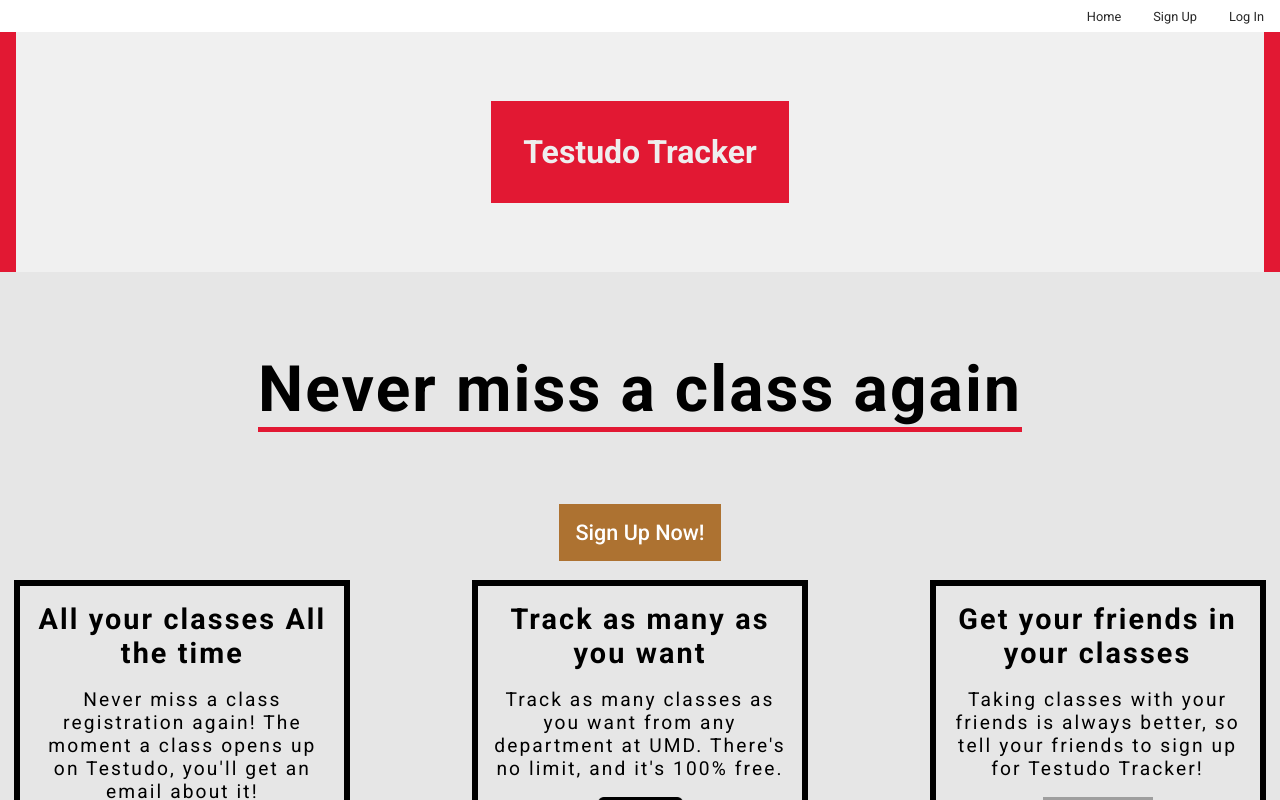
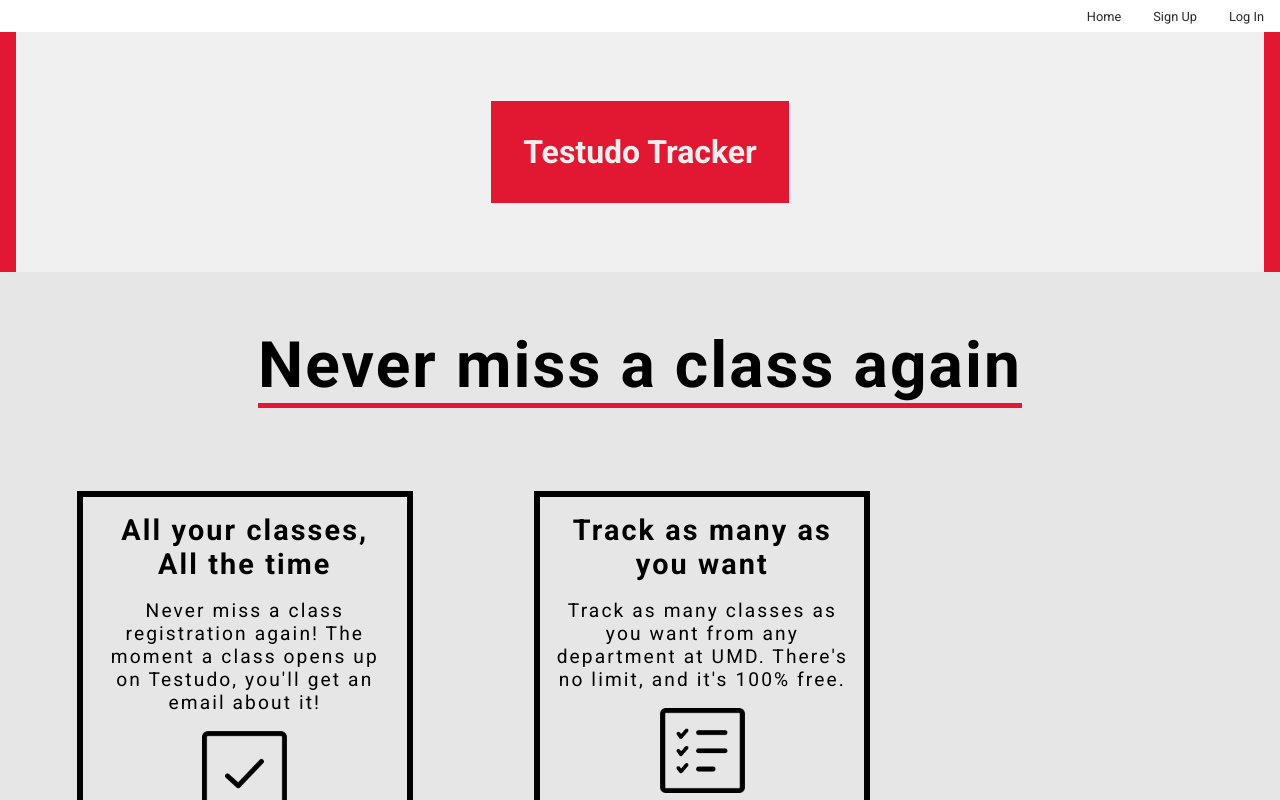
Before and after one commit to DaDevFox/testudo-tracker, a Next.js app: page / in a window 1280 px wide. Built offline with nearby package versions, Linux system fonts and the light colour scheme; no server answers; grey boxes are pictures that could not be loaded.

Commit message:
Reformat cards

```diff
--- a/src/app/page.js
+++ b/src/app/page.js
@@ -16,16 +16,12 @@
       <WebsiteTitle />
       <p className={styles.tagLine}>Never miss a class again</p>
 
-      <Link className={styles.buttonContainer} href="/register">
-        Sign Up Now!
-      </Link>
-
       <div className={styles.cardContainer}>
         <Card
           imgHeight={85}
           imgWidth={85}
           img={check}
-          title="All your classes All the time"
+          title="All your classes, All the time"
           description="Never miss a class registration again! The moment a class opens up on Testudo, you'll get an email about it!"
         />
         <Card
@@ -43,6 +39,10 @@
           description="Taking classes with your friends is always better, so tell your friends to sign up for Testudo Tracker!"
         />
       </div>
+
+      <Link className={styles.buttonContainer} href="/register">
+        Sign Up Now!
+      </Link>
     </div>
   );
 }
--- a/src/styles/components.module.css
+++ b/src/styles/components.module.css
@@ -5,6 +5,7 @@
 
 /* NAVBAR */
 .navbar {
+  z-index: 1;
   height: var(
     --navbar-height
   ); /* height controlled by child to fill with center alignment on column-dir flexbox */
@@ -390,27 +391,32 @@
   font-size: 22px;
 }
 
-/* Card */
+/* CARD */
 .card {
   width: 21rem;
   height: 23rem;
+
+  font-size: 1rem;
   border-radius: 0rem;
   border-color: #000;
   border-width: 0.4rem;
   border-style: solid;
+
   padding: 1rem;
-  margin-top: 1.2rem;
-  margin-left: 3.8rem;
-  margin-right: 3.8rem;
+  margin: 1.2rem 3.8rem 1.2rem 3.8rem;
+
   display: flex;
   flex-direction: column;
   align-items: center;
-  font-size: 1rem;
 }
 
 .card:hover {
-  border-color: var(--maryland-gold);
+box-shadow: -5px 10px 267px -27px rgba(0,0,0,0.24);
+-webkit-box-shadow: -5px 10px 267px -27px rgba(0,0,0,0.24);
+-moz-box-shadow: -5px 10px 267px -27px rgba(0,0,0,0.24);
 }
+
+
 
 .cardTitle {
   font-size: 1.8rem;
@@ -420,10 +426,6 @@
   margin-top: 0rem;
   letter-spacing: 2.1px;
   text-align: center;
-}
-
-.card:hover .cardTitle {
-  color: var(--bronze-testudo);
 }
 
 .cardDescription {
@@ -468,7 +470,6 @@
     color: rgb(220, 220, 220);
     margin-bottom: 1.1rem;
     margin-top: 0rem;
-    font-family: "Lucida Sans", "Lucida Sans Regular", "Lucida Grande", "Lucida Sans Unicode", Geneva, Verdana, sans-serif;
     letter-spacing: 2.1px;
     text-align: center;
   }
@@ -483,7 +484,6 @@
     color: rgb(220, 220, 220);
     margin-bottom: 1.1rem;
     margin-top: 0rem;
-    font-family: "Lucida Sans", "Lucida Sans Regular", "Lucida Grande", "Lucida Sans Unicode", Geneva, Verdana, sans-serif;
     letter-spacing: 2.1px;
     text-align: center;
   }
--- a/src/styles/home-page.module.css
+++ b/src/styles/home-page.module.css
@@ -69,7 +69,7 @@
     display: flex;
     flex-direction: column;
     align-items: center;
-    margin: 3rem;
+    margin: 1.5rem 3rem 3rem 3rem;
     font-family: var(--font-inter);
 
     max-width: 80vw;
@@ -96,17 +96,25 @@
 .cardContainer {
     display: flex;
     flex-direction: row;
+    flex-wrap: wrap;
+    align-items: center;
+    justify-items: center;
+
+    width: fit-content;
+    height: fit-content;
+    min-height: 25rem;
+    margin: 1rem;
 }
 
 .buttonContainer {
     display: flex;
     flex-direction: row;
-    margin-top: 1.5rem;
     background-color: var(--bronze-testudo);
     color: white;
     font-weight: 500;
     font-size: 1.35rem;
     padding: 1rem 1rem 1rem 1rem;
+    margin-bottom: 1rem;
 }
 
 .buttonContainer:hover {
@@ -115,12 +123,6 @@
 
 @media (prefers-color-scheme: dark) {
     .tagLine {
-        font-size: 4rem;
-        word-spacing: 0.8;
-        font-weight: 550;
         color: rgb(220, 220, 220);
-        margin-bottom: 0.75rem;
-        margin-top: -1.7rem;
-        letter-spacing: 2.1px;
     }
 }
```
